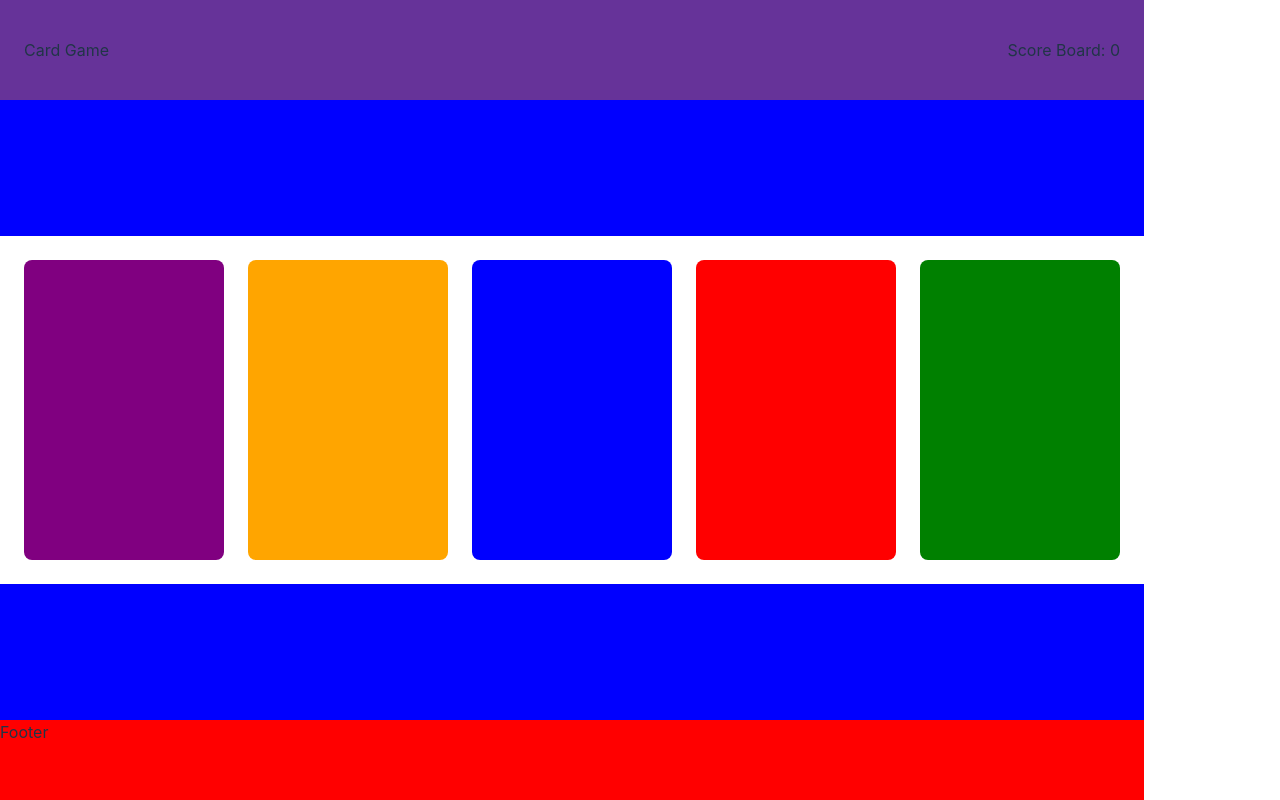
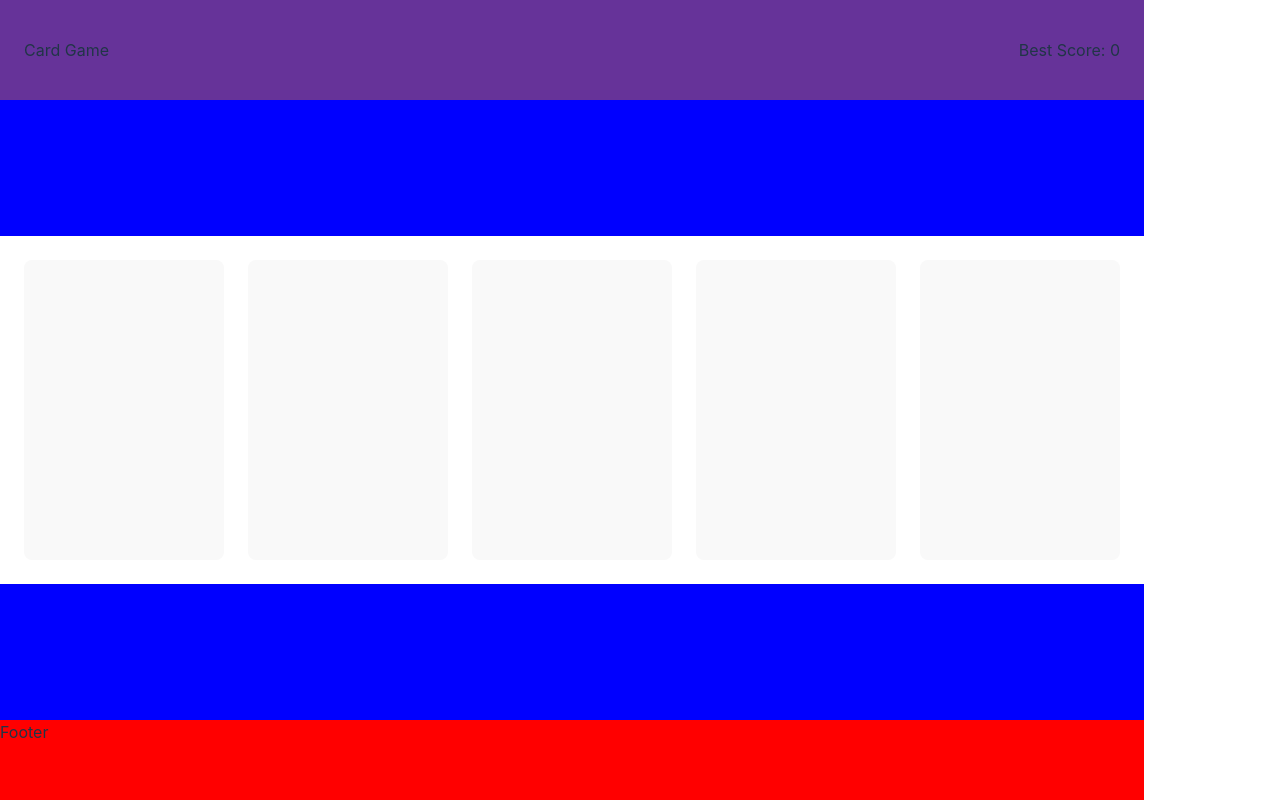
Before and after one commit to Etativel/memory-card, a React (Vite) app: page / in a window 1280 px wide. Built offline with nearby package versions, Linux system fonts and the light colour scheme; no server answers.

Commit message:
feat: add some styling

```diff
--- a/src/components/Header.jsx
+++ b/src/components/Header.jsx
@@ -5,7 +5,7 @@ export default function Header({ score }) {
   return (
     <div className="header-container">
       <div className="main">Card Game</div>
-      <div className="score-board">Score Board: {score}</div>
+      <div className="score-board">Best Score: {score}</div>
     </div>
   );
 }
--- a/src/styles/CardContainer.css
+++ b/src/styles/CardContainer.css
@@ -35,41 +35,9 @@
 /* Card Hard Difficulty */
 .card {
   /* background-color: black; */
-  color: white;
+  color: black;
   min-width: 200px;
   min-height: 300px;
 
   cursor: pointer;
 }
-
-.card.card-1 {
-  background-color: blue;
-}
-
-.card.card-2 {
-  background-color: red;
-}
-
-.card.card-3 {
-  background-color: green;
-}
-
-.card.card-4 {
-  background-color: purple;
-}
-
-.card.card-5 {
-  background-color: orange;
-}
-
-.card.card-6 {
-  background-color: yellow;
-}
-
-.card.card-7 {
-  background-color: pink;
-}
-
-.card.card-8 {
-  background-color: teal;
-}
```
